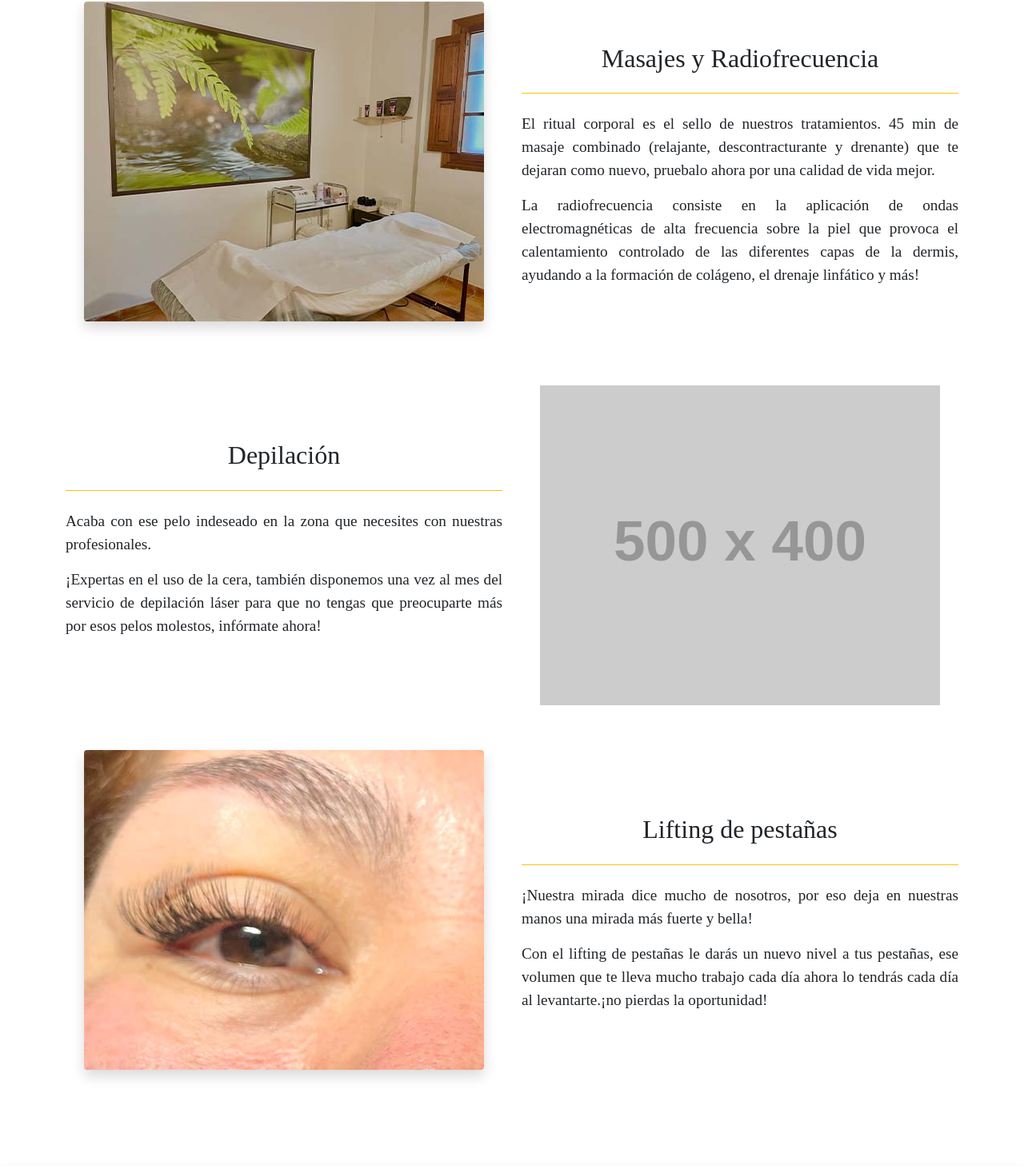
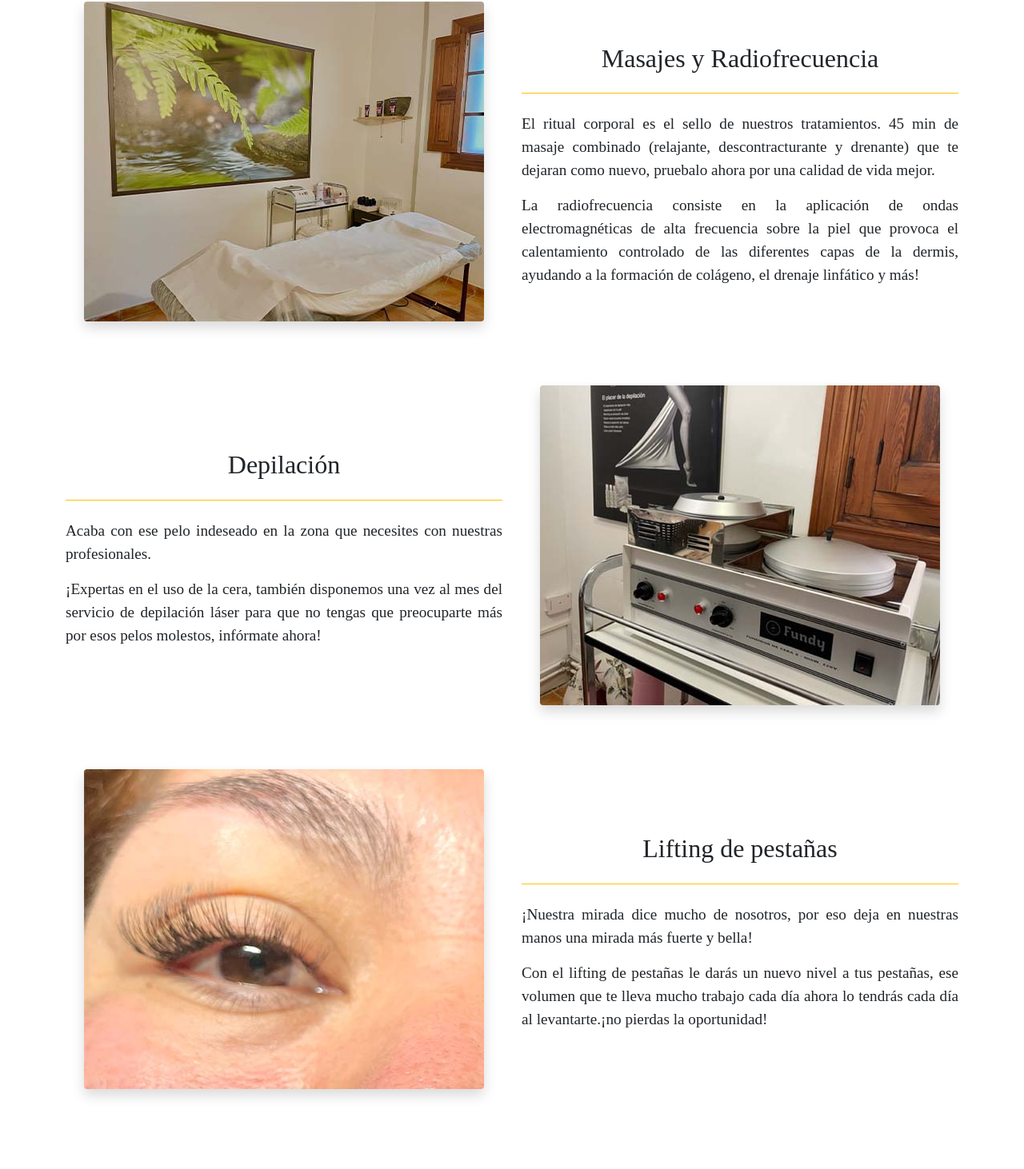
Before and after one commit to ToniOswin/MavisWeb, a Next.js app: page /estetica in a window 1280 px wide. Shown: the part 582-2044 px from the top of the page at 80% size. Built offline with nearby package versions, Linux system fonts and the light colour scheme; a web font is replaced by a local one.

Commit message:
google autent

```diff
--- a/Components/Layout.js
+++ b/Components/Layout.js
@@ -60,9 +60,7 @@ export default function Layout(props) {
             {props.children}
         </div>
         <div className="container-fluid d-flex justify-content-center bg-white shadow mt-5">
-            <p>
-                Lorem ipsum dolor sit amet consectetur adipisicing elit. Dolore expedita fugit itaque optio fuga dignissimos magnam libero voluptatibus laboriosam provident veritatis, incidunt vitae repellendus, molestias eligendi. Nulla repellendus numquam temporibus.
-            </p>
+
         </div>
     </div>
 }
--- a/pages/estetica.js
+++ b/pages/estetica.js
@@ -2,6 +2,7 @@ import Article from "../Components/Article";
 import color from '../Images/color.jpg'
 import massage from '../Images/massage.jpg'
 import eye from '../Images/eye.jpg'
+import cera from '../Images/cera.jpg'
 
 export default function Estetica() {
     return <div className="container">
@@ -66,7 +67,11 @@ export default function Estetica() {
                     </Article>
                 </div>
                 <div className="col">
-                    <img className="mw-100" src="https://via.placeholder.com/500x400" alt="Depilación" />
+                    <img
+                        src={cera.src}
+                        className="shadow rounded mb-4 mw-100"
+                        alt="depilacion"
+                    />
                 </div>
             </div>
         </div>
--- /dev/null
+++ b/public/google2787486f6aaaf132.html
@@ -0,0 +1 @@
+google-site-verification: google2787486f6aaaf132.html
```
Also changed, not shown: Images/cera.jpg (added).
